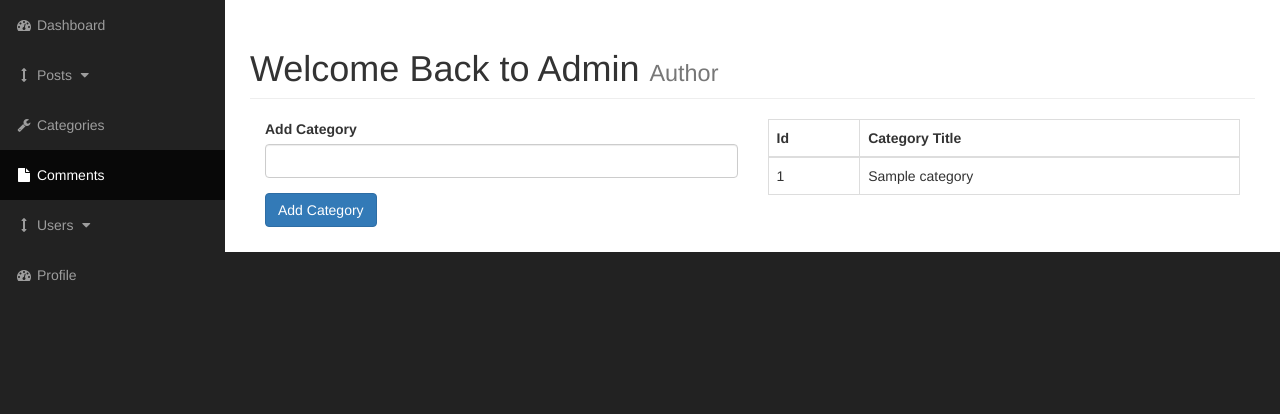
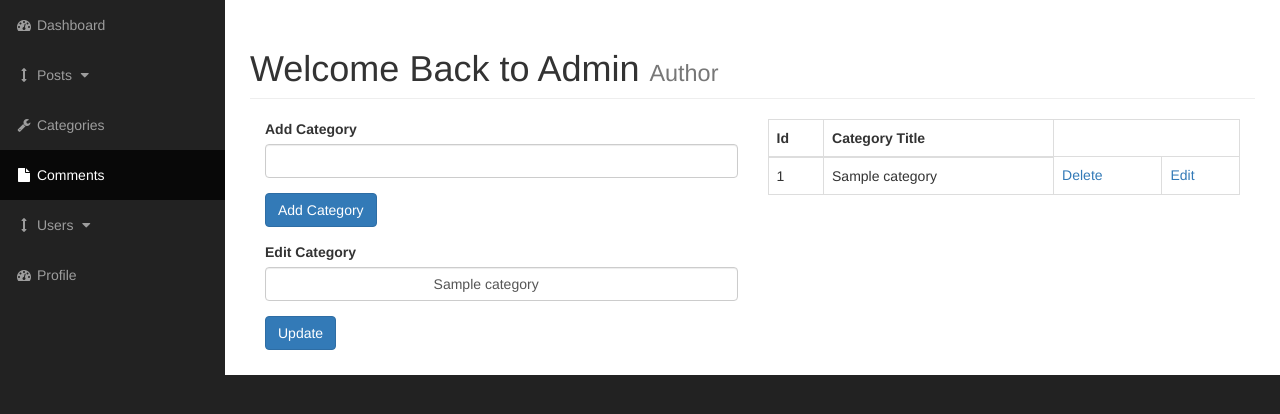
Before and after one commit to shreejanjoshi/CMS-Projects, a PHP site: page /admin/categories.php?edit=1 in a window 1280 px wide. Shown: the part 51-465 px from the top of the page. Run offline with PHP 8.4, Linux system fonts and the light colour scheme; tables that the repository leaves empty or names only in its code hold one stand-in row (values such as "Sample post").

Commit message:
made a edit form, if clicked on button shows value in edit input form

```diff
--- a/admin/categories.php
+++ b/admin/categories.php
@@ -19,7 +19,28 @@
 
                     <!-- change data -->
                     <div class="col-xs-6">
-                        <form action="">
+
+                        <?php
+                        // query to add cat
+                        if (isset($_POST['submit'])) {
+                            $catTitle = $_POST['cat_title'];
+
+                            if ($catTitle == "" || empty($catTitle)) {
+                                echo "This field should not be empty";
+                            } else {
+                                $query = "INSERT INTO categories(cat_title) ";
+                                $query .= "VALUE ('{$catTitle}') ";
+
+                                $createCategoryQuery = mysqli_query($connection, $query);
+
+                                if (!$createCategoryQuery) {
+                                    die("Query Failed " . mysqli_error($connection));
+                                }
+                            }
+                        }
+                        ?>
+                        <!-- form to add cat -->
+                        <form action="" method="POST">
                             <div class="form-group">
                                 <label for="cat-title">Add Category</label>
                                 <input type="text" class="form-control" name="cat_title">
@@ -28,18 +49,50 @@
                                 <input class="btn btn-primary" type="submit" name="submit" value="Add Category">
                             </div>
                         </form>
+                        <!-- form to edit -->
+                        <form action="" method="POST">
+                            <div class="form-group">
+                                <label for="cat-title">Edit Category</label>
+                                <?php
+                                // edit query
+
+                                if (isset($_GET['edit'])) {
+
+                                    $editCatId = $_GET['edit'];
+
+                                    $query = "SELECT * FROM categories WHERE cat_id = $editCatId ";
+                                    $selectAdminCategoriesEditId = mysqli_query($connection, $query);
+
+                                    if (!$selectAdminCategoriesEditId) {
+                                        die("Query Error " . mysqli_error($connection));
+                                    }
+
+                                    while ($row = mysqli_fetch_assoc($selectAdminCategoriesEditId)) {
+                                        // $catId = $row['cat_id'];
+                                        $catTitle = $row['cat_title'];
+                                ?>
+                                        <input value="
+                                        <?php
+                                        echo $catTitle;
+                                        // if(isset($catTitle)){
+                                        //     echo $catTitle;
+                                        // }
+                                        ?>" type="text" class="form-control" name="cat_title">
+                                <?php }
+                                }
+                                ?>
+
+
+
+
+                            </div>
+                            <div class="form-group">
+                                <input class="btn btn-primary" type="submit" name="submit" value="Update">
+                            </div>
+                        </form>
                     </div>
 
                     <div class="col-xs-6">
-
-                        <?php
-                        $query = "SELECT * FROM categories";
-                        $selectAdminCategories = mysqli_query($connection, $query);
-
-                        if (!$selectAdminCategories) {
-                            die("Query Error " . mysqli_error($connection));
-                        }
-                        ?>
                         <table class="table table-bordered table-hover">
                             <thead>
                                 <tr>
@@ -49,13 +102,36 @@
                             </thead>
                             <tbody>
                                 <?php
+                                //find all cat query to show cat
+                                $query = "SELECT * FROM categories";
+                                $selectAdminCategories = mysqli_query($connection, $query);
+
+                                if (!$selectAdminCategories) {
+                                    die("Query Error " . mysqli_error($connection));
+                                }
+
                                 while ($row = mysqli_fetch_assoc($selectAdminCategories)) {
                                     $catId = $row['cat_id'];
                                     $catTitle = $row['cat_title'];
                                     echo "<tr>";
                                     echo "<td>{$catId}</td>";
                                     echo "<td>{$catTitle}</td>";
+                                    echo "<td><a href='categories.php?delete={$catId}'>Delete</a></td>";
+                                    echo "<td><a href='categories.php?edit={$catId}'>Edit</a></td>";
                                     echo "</tr>";
+                                }
+                                ?>
+
+                                <?php
+                                // query to delete php
+                                if (isset($_GET['delete'])) {
+                                    $deleteCatId = $_GET['delete'];
+
+                                    $query = "DELETE FROM categories WHERE cat_id = {$deleteCatId} ";
+
+                                    $deleteQuery = mysqli_query($connection, $query);
+
+                                    header("Location: categories.php");
                                 }
                                 ?>
                             </tbody>
--- a/admin/includes/adminHeader.php
+++ b/admin/includes/adminHeader.php
@@ -1,3 +1,4 @@
+<?php ob_start(); ?>
 <?php include "../includes/database.php"; ?>
 <!DOCTYPE html>
 <html lang="en">
```
